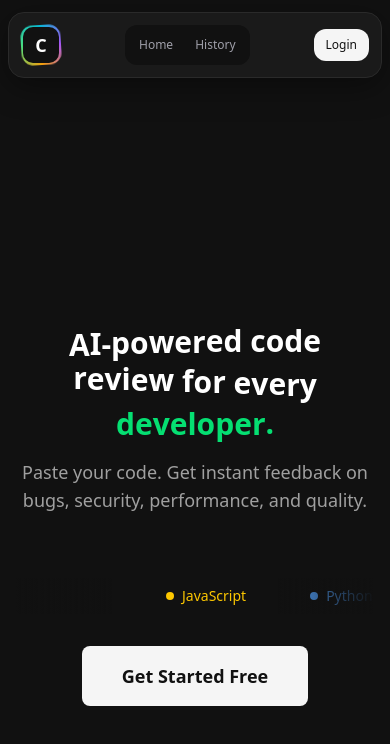
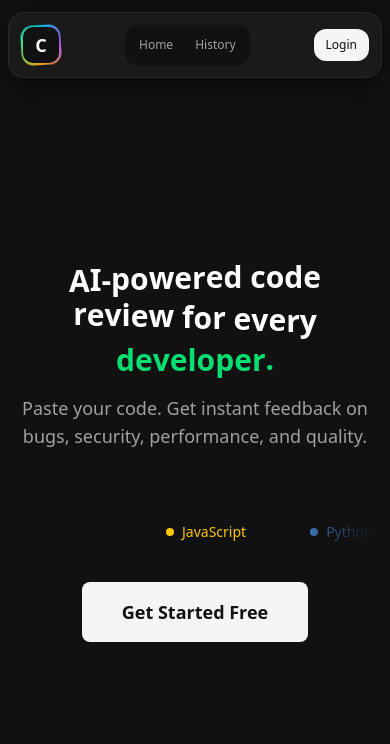
Before and after one commit to hamzatanvir-developer/Critiq-AI-code-reviewer, a Next.js app: page / in a window 390 px wide. Shown: the top 744 px of the page. Built offline with nearby package versions, Linux system fonts and the light colour scheme; no server answers.

Commit message:
Fix responsiveness

```diff
--- a/app/auth/page.jsx
+++ b/app/auth/page.jsx
@@ -50,7 +50,7 @@ export default function AuthPage() {
   }
 
   return (
-    <main className="flex min-h-screen items-center justify-center bg-[#111111] px-4 text-white">
+    <main className="flex min-h-[calc(100dvh-6rem)] items-start justify-center bg-[#111111] px-4 py-6 text-white sm:min-h-[calc(100dvh-8rem)] sm:items-center sm:py-8">
       <section className="w-full max-w-md rounded-2xl border border-[#2a2a2a] bg-[#1c1c1c] p-5 shadow-[0_0_40px_rgba(0,0,0,0.15)] sm:p-8">
         <div className="text-center">
           <h1 className="font-space text-3xl font-bold bg-gradient-to-r from-[#f5f5f5] to-[#a0a0a0] bg-clip-text text-transparent">
--- a/app/globals.css
+++ b/app/globals.css
@@ -3,9 +3,24 @@
 html,
 body {
 	background-color: #111111;
-	min-height: 100%;
+	height: auto;
+	min-height: 100dvh;
 	max-width: 100%;
-	overflow-x: hidden;
+}
+
+html {
+	overflow-x: clip;
+	overflow-y: auto;
+	scroll-behavior: auto;
+	overscroll-behavior-y: auto;
+}
+
+body {
+	overflow-x: visible;
+	overflow-y: visible;
+	touch-action: pan-y;
+	overscroll-behavior-y: auto;
+	padding-bottom: max(1.5rem, env(safe-area-inset-bottom));
 }
 
 * {
--- a/app/history/page.jsx
+++ b/app/history/page.jsx
@@ -83,7 +83,7 @@ export default function HistoryPage() {
   }
 
   return (
-    <main className="min-h-screen bg-[#111111] px-3 py-6 text-[#f5f5f5] sm:px-6 sm:py-8">
+    <main className="min-h-[calc(100dvh-6rem)] bg-[#111111] px-3 py-6 pb-12 text-[#f5f5f5] sm:min-h-[calc(100dvh-8rem)] sm:px-6 sm:py-8 sm:pb-12">
       <div className="mx-auto w-full max-w-7xl">
         <h1 className="mb-8 pt-8 text-3xl font-bold font-space text-[#f5f5f5]">
           Review History
--- a/app/layout.js
+++ b/app/layout.js
@@ -16,8 +16,8 @@ export const metadata = {
 
 export default function RootLayout({ children }) {
   return (
-    <html lang="en" className="h-full antialiased">
-      <body className={`${inter.variable} ${spaceGrotesk.variable} min-h-full overflow-x-hidden bg-[#111111] pt-24 sm:pt-32 flex flex-col`}>
+    <html lang="en" className="antialiased">
+      <body className={`${inter.variable} ${spaceGrotesk.variable} min-h-dvh bg-[#111111] pt-24 sm:pt-32 flex flex-col`}>
         <AuthProvider>
           <Header />
           {children}
--- a/app/page.jsx
+++ b/app/page.jsx
@@ -170,7 +170,7 @@ export default function HomePage() {
     const words = headingText.split(" ");
 
     return (
-      <main className="flex min-h-screen flex-col bg-[#111111] text-[#f5f5f5]">
+      <main className="flex min-h-[calc(100dvh-6rem)] flex-col bg-[#111111] pb-8 text-[#f5f5f5] sm:min-h-[calc(100dvh-8rem)]">
         <section className="flex flex-1 flex-col items-center justify-center px-4 text-center">
           <h1 className="mb-4 text-center text-3xl font-bold leading-tight text-white sm:text-5xl md:text-7xl">
   <span className="block">
@@ -249,7 +249,7 @@ export default function HomePage() {
   }
 
   return (
-    <main className="min-h-screen bg-[#111111] px-3 py-8 text-white sm:px-6 sm:py-12">
+    <main className="min-h-[calc(100dvh-6rem)] bg-[#111111] px-3 py-8 text-white sm:min-h-[calc(100dvh-8rem)] sm:px-6 sm:py-12">
       <div className="mx-auto w-full max-w-5xl pb-12 pt-16 sm:pt-28">
         <div className={result ? "space-y-8" : "flex min-h-[calc(100vh-6rem)] items-center justify-center"}>
           <div className={result ? "w-full space-y-8" : "w-full"}>
--- a/components/HistoryCard.jsx
+++ b/components/HistoryCard.jsx
@@ -61,13 +61,7 @@ export default function HistoryCard({ review, onDelete, onView }) {
           <span className="text-sm font-normal text-zinc-600">/100</span>
         </div>
 
-        <p
-          className="flex-1 overflow-y-auto text-sm leading-relaxed text-[#a0a0a0]"
-          style={{
-            scrollbarWidth: "thin",
-            scrollbarColor: "#2a2a2a transparent",
-          }}
-        >
+        <p className="line-clamp-5 flex-1 overflow-hidden text-sm leading-relaxed text-[#a0a0a0]">
           {review.result?.summary}
         </p>
       </div>
```
